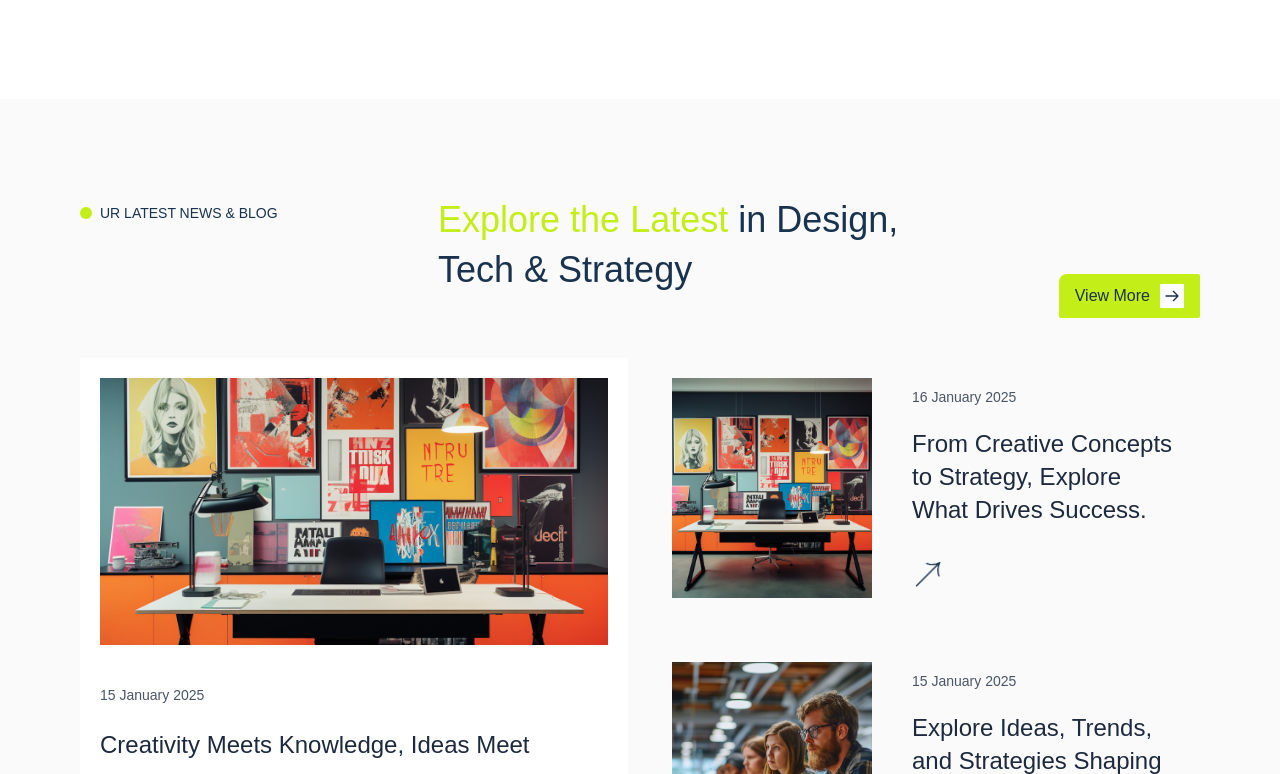
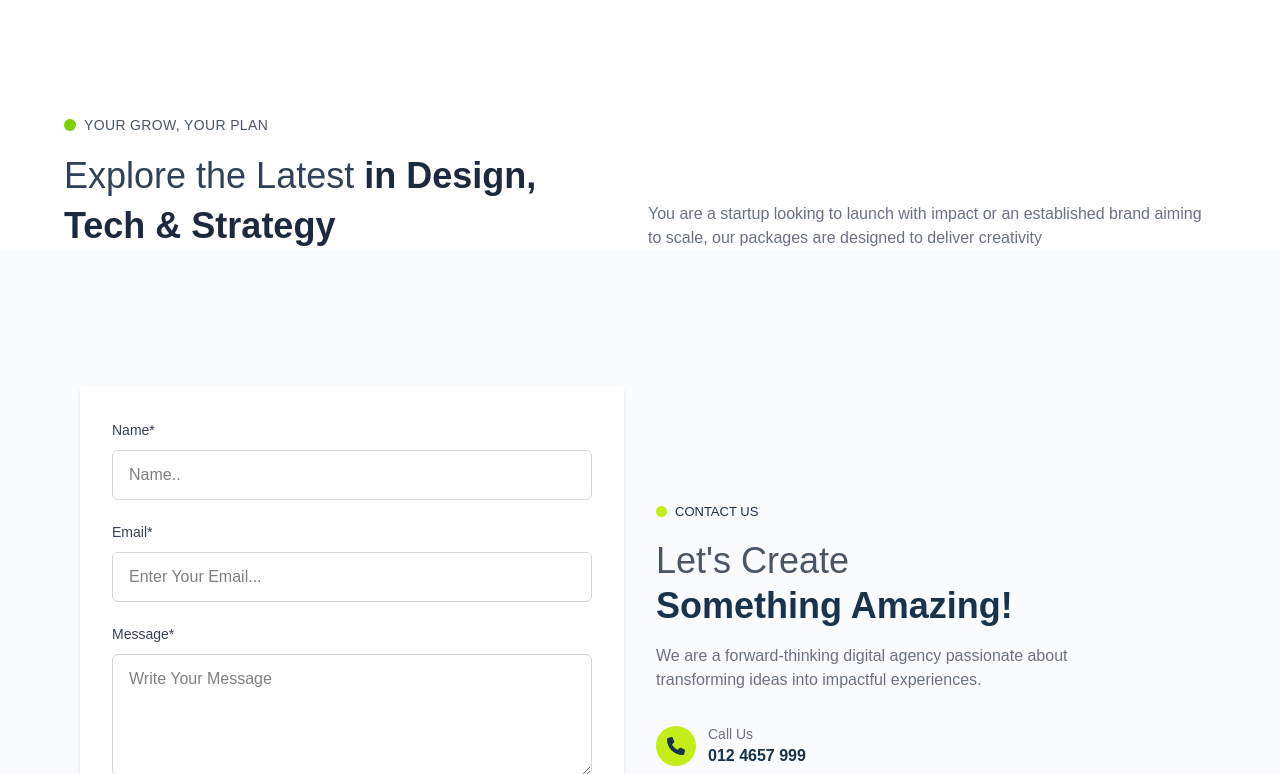
Before and after one commit to wptasmina/Digital_Agency, a React (Vite) app: page / in a window 1280 px wide. Shown: the part 10246-11020 px from the top of the page. Built offline with nearby package versions, Linux system fonts and the light colour scheme.

Commit message:
add our latest news blog

```diff
--- a/src/app/page/Blog/blogPage.jsx
+++ /dev/null
@@ -1,34 +0,0 @@
-import BlogSection from "../../../components/BlogSection";
-import PageHeader from "../../../components/shear/PageHeader/PageHeader";
-import Testimonial from "../../../components/shear/Testimonial";
-import Faq from "../aboutus/Faq";
-import ContactUsPage from "../contact-us/contactUsPage";
-import NotSureWhereStart from "../digitalAgency/NotSureWhereStart";
-import blogBgImage from '../../../assets/digitalAgency/image/our-service/blog-banner.jpg';
-
-
-export default function BlogPage() {
-  return (
-    <div>
-
-        <PageHeader
-            title="Our News & Blog"
-            subtitle="We believe great marketing starts with understanding people. Our agency focuses on creating meaningful."
-              currentPage={[
-              { name: "Pages", path: "/pages" },
-              { name: "Blog", path: "/blog" }
-              ]}
-            image={blogBgImage}
-            />
-
-        <BlogSection />
-
-        {/* It'sTime To Work  */}
-        <NotSureWhereStart />
-
-        <Faq />
-        <Testimonial bgColor="bg-white" />
-        <ContactUsPage />
-    </div>
-  )
-}
--- a/src/app/page/digitalAgency/OurLatestNewsBlog.jsx
+++ b/src/app/page/digitalAgency/OurLatestNewsBlog.jsx
@@ -1,32 +1,28 @@
 import BlogSection from "../../../components/BlogSection";
 import Button from "../../../components/Button";
-import TopHeading from './../../../components/shear/TopHeading';
+import Highlight from "../../../components/shear/Highlight";
+import TopBanner from "../../../components/shear/TopBanner";
 
 
 
 export default function OurLatestNewsBlog() {
   return (
-    <section className="Container bg-[#FAFAFA]">
+    <>
 
          {/* Top Heading */}
-                <div className="max-w-6xl mx-auto ">
-                  <div className="flex justify-between flex-col md:flex-row gap-6 md:pb-10 pb-6">
-                    <TopHeading
-                      title="ur latest news & blog"
-                      heading={<>Explore the Latest  </>}
-                      highlight={
-                        <>in Design, <br/> Tech & Strategy</>
-                      }
-                      />
-                <div className="flex items-end">
-                  <Button title="View More" />
-                </div>
-              </div>
-              </div>
-
-        <div>
-          <BlogSection />
-        </div>
-    </section>
+      <TopBanner
+          badge = "YOUR GROW, YOUR PLAN"
+          title={
+                  <>Explore the Latest
+                    <Highlight
+                      className="text-slate-800 font-semibold"> in Design,
+                      <br className="hidden lg:block"/>Tech & Strategy
+                    </Highlight>
+                  </>
+                }
+          subtitle="You are a startup looking to launch with impact or an established brand aiming to scale, our packages are designed to deliver creativity"
+          className = ""
+       />
+    </>
   );
 }
--- /dev/null
+++ b/src/app/page/pages/blogs/blog.jsx
@@ -0,0 +1,25 @@
+import OurNewsBlog from "../../../../components/blog/OurNewsBlog";
+import BlogSection from "../../../../components/BlogSection";
+import Testimonial from "../../../../components/shear/Testimonial";
+import Faq from "../../aboutus/Faq";
+import ContactUsPage from "../../contact-us/contactUsPage";
+import NotSureWhereStart from "../../digitalAgency/NotSureWhereStart";
+import OurLatestNewsBlog from "../../digitalAgency/OurLatestNewsBlog";
+
+
+export default function Blog() {
+  return (
+    <div>
+        <OurNewsBlog />
+        <OurLatestNewsBlog />
+        <BlogSection />
+
+        {/* It'sTime To Work  */}
+        <NotSureWhereStart />
+
+        <Faq />
+        <Testimonial bgColor="bg-white" />
+        <ContactUsPage />
+    </div>
+  )
+}
--- a/src/components/BlogSection.jsx
+++ b/src/components/BlogSection.jsx
@@ -32,7 +32,7 @@ export default function BlogSection() {
   const regularPosts = blogPosts.filter((post) => !post.featured);
 
   return (
-    <section className="">
+    <section className="Container">
       <div className="">
         <div className="grid grid-cols-1 lg:grid-cols-2 gap-4 sm:gap-5 lg:gap-6">
           {/* Featured Post - Left Side */}
--- /dev/null
+++ b/src/components/blog/OurNewsBlog.jsx
@@ -0,0 +1,20 @@
+import blogBgImage from '../../assets/digitalAgency/image/our-service/blog-banner.jpg';
+import PageHeader from '../shear/PageHeader/PageHeader';
+
+export default function OurNewsBlog() {
+  return (
+    <div>
+        <PageHeader
+            title="Our News & Blog"
+            subtitle="We believe great marketing starts with understanding people. Our agency focuses on creating meaningful."
+            currentPage={[
+                { name: "Pages", path: "/pages" },
+                { name: "Blog", path: "/blog" }
+            ]}
+            image={blogBgImage}
+        />
+
+      {/* <OurLatestNewsBlog /> */}
+    </div>
+  )
+}
--- a/src/components/common/PricingSection.jsx
+++ b/src/components/common/PricingSection.jsx
@@ -1,13 +1,12 @@
 import pricingBgImage from '../../assets/digitalAgency/image/our-service/pricingBg.jpg';
 import NotSureWhereStart from '../../app/page/digitalAgency/NotSureWhereStart';
-
-import TopBannerSection from '../shear/TopBanner';
 import PricingCardList from './PricingCardList';
 import Highlight from '../shear/Highlight';
 import Faq from '../../app/page/aboutus/Faq';
 import ContactUsPage from '../../app/page/contact-us/contactUsPage';
 import Testimonial from '../shear/Testimonial';
 import PageHeader from '../shear/PageHeader/PageHeader';
+import TopBanner from '../shear/TopBanner';
 
 
 const plans = [
@@ -109,7 +108,7 @@ export default function PricingSection() {
          />
 
           {/* PRICING  */}
-          <TopBannerSection
+          <TopBanner
             badge = "YOUR GROW, YOUR PLAN"
             title={
               <>Creative Solution For
--- a/src/components/shear/TopBanner.jsx
+++ b/src/components/shear/TopBanner.jsx
@@ -1,20 +1,22 @@
-export default function TopBannerSection({
+
+
+export default function TopBanner({
   badge,
   title,
   subtitle,
   className = "",
 }) {
   return (
-    <section className={`w-full py-20 bg-white relative overflow-hidden ${className}`}>
+    <section className={`pt-4 relative overflow-hidden ${className}`}>
 
       {/* Grid background */}
       {/* <div className="absolute inset-0 bg-[url('/grid.svg')] opacity-10 pointer-events-none"></div> */}
 
-      <div className="max-w-6xl mx-auto px-4 relative z-10">
+      <div className="max-w-6xl mx-auto relative z-10">
 
         {/* Badge */}
-    <div className="flex justify-center items-end">
-     <div>
+    <div className="grid md:grid-cols-2 items-end gap-4">
+     <div className="">
         <div className="flex items-center gap-2 mb-4">
           <span className="w-3 h-3 rounded-full bg-lime-500"></span>
           <p className="text-sm font-medium tracking-wide text-gray-600">
@@ -23,14 +25,14 @@ export default function TopBannerSection({
         </div>
 
         {/* Title */}
-        <h1 className="text-4xl md:text-5xl font-normal text-slate-700 leading-snug">
+        <h1 className="text-4xl md:text-4xl font-normal text-slate-700 leading-snug">
           {title}
         </h1>
      </div>
 
         {/* Subtitle */}
         {subtitle && (
-          <p className="mt-6 text-gray-500 max-w-xl">
+          <p className=" text-gray-500">
             {subtitle}
           </p>
         )}
--- a/src/routes/router.jsx
+++ b/src/routes/router.jsx
@@ -14,9 +14,8 @@ import ContactUs from "../components/shear/ContactUs";
 import ServiceDetails from "../app/page/Services-Page/service-details/ServiceDetails";
 import ErrorPage from "../app/page/ErrorPage/ErrorPage";
 import Pricing from "../components/common/PricingSection";
-import PricingPage from "../app/page/Pricing/pricing";
-import BlogPage from "../app/page/Blog/blogPage";
 import Pages from "../app/page/pages/pages";
+import Blog from "../app/page/pages/Blogs/blog";
 
 
 export const router = createBrowserRouter([
@@ -55,7 +54,7 @@ export const router = createBrowserRouter([
         },
         {
           path: "/blog",
-          element: <BlogPage />,
+          element: <Blog />,
         },
         {
           path: "/pricing",
```
